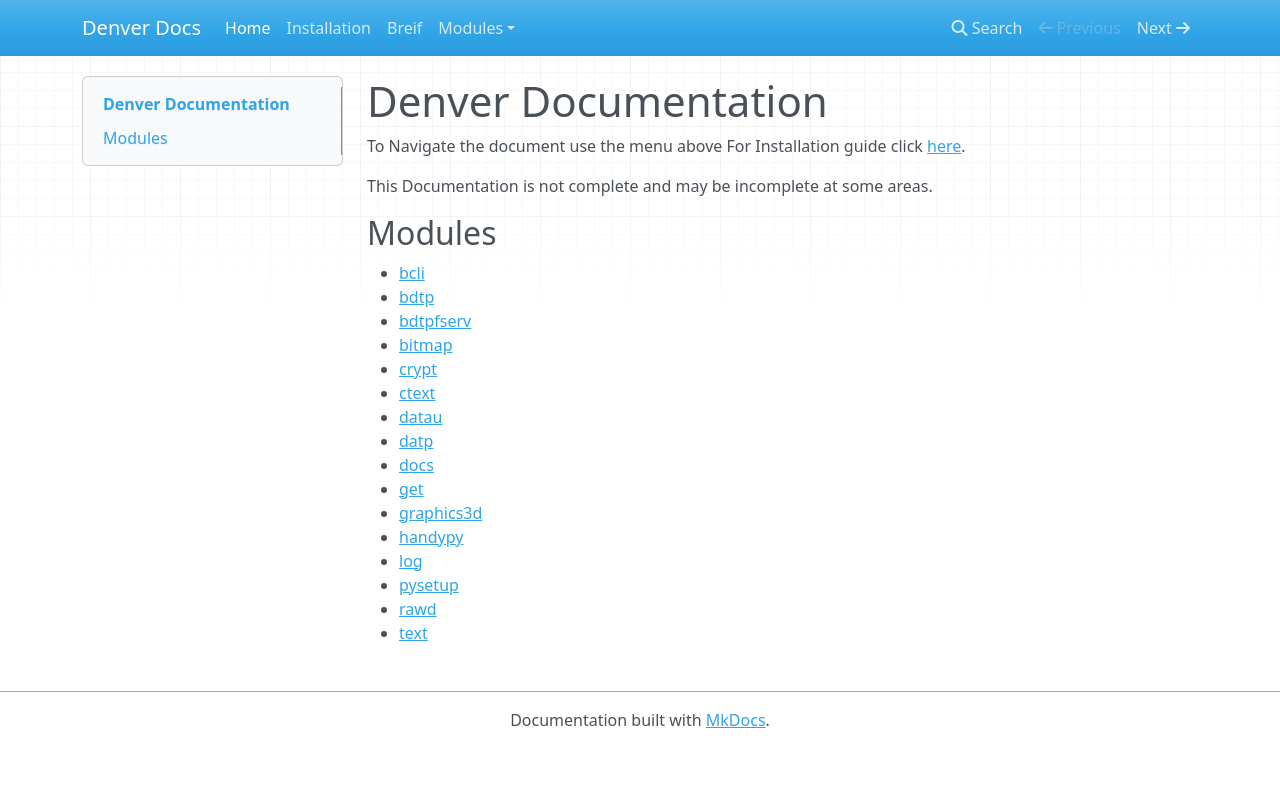
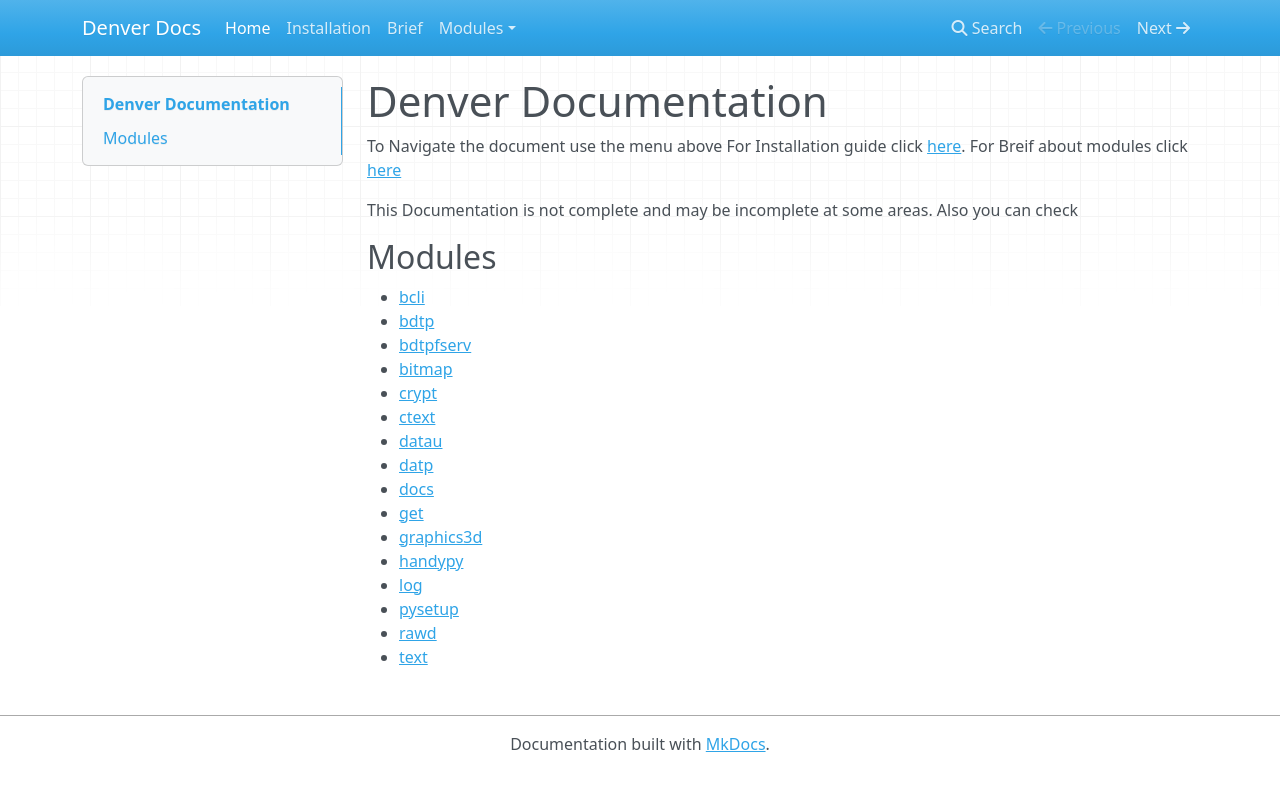
Before and after one commit to amaank404/denver-api, an MkDocs documentation site: the page built from doc/docs/index.md, in a window 1280 px wide. Shown: the top 791 px of the page. Built offline with MkDocs 1.6.1, drawn with Linux system fonts in a browser that asks for light colours; nearby versions of some CDN libraries.

Commit message:
Updated documentation

```diff
--- a/doc/docs/index.md
+++ b/doc/docs/index.md
@@ -1,8 +1,10 @@
 # Denver Documentation
 To Navigate the document use the menu above
 For Installation guide click [here](installation.md).
+For Breif about modules click [here](brief.md)
 
 This Documentation is not complete and may be incomplete at some areas.
+Also you can check
 
 ## Modules
 * [bcli](modules/bcli.md)
--- a/doc/mkdocs.yml
+++ b/doc/mkdocs.yml
@@ -2,7 +2,7 @@ site_name: Denver Docs
 nav:
   - Home: index.md
   - Installation: installation.md
-  - Breif: breif.md
+  - Brief: brief.md
   - Modules:
       - bcli: modules/bcli.md
       - bdtp: modules/bdtp.md
```
Also changed, not shown: doc/docs/brief.md (added, +1 -0 lines), doc/docs/breif.md (deleted).
